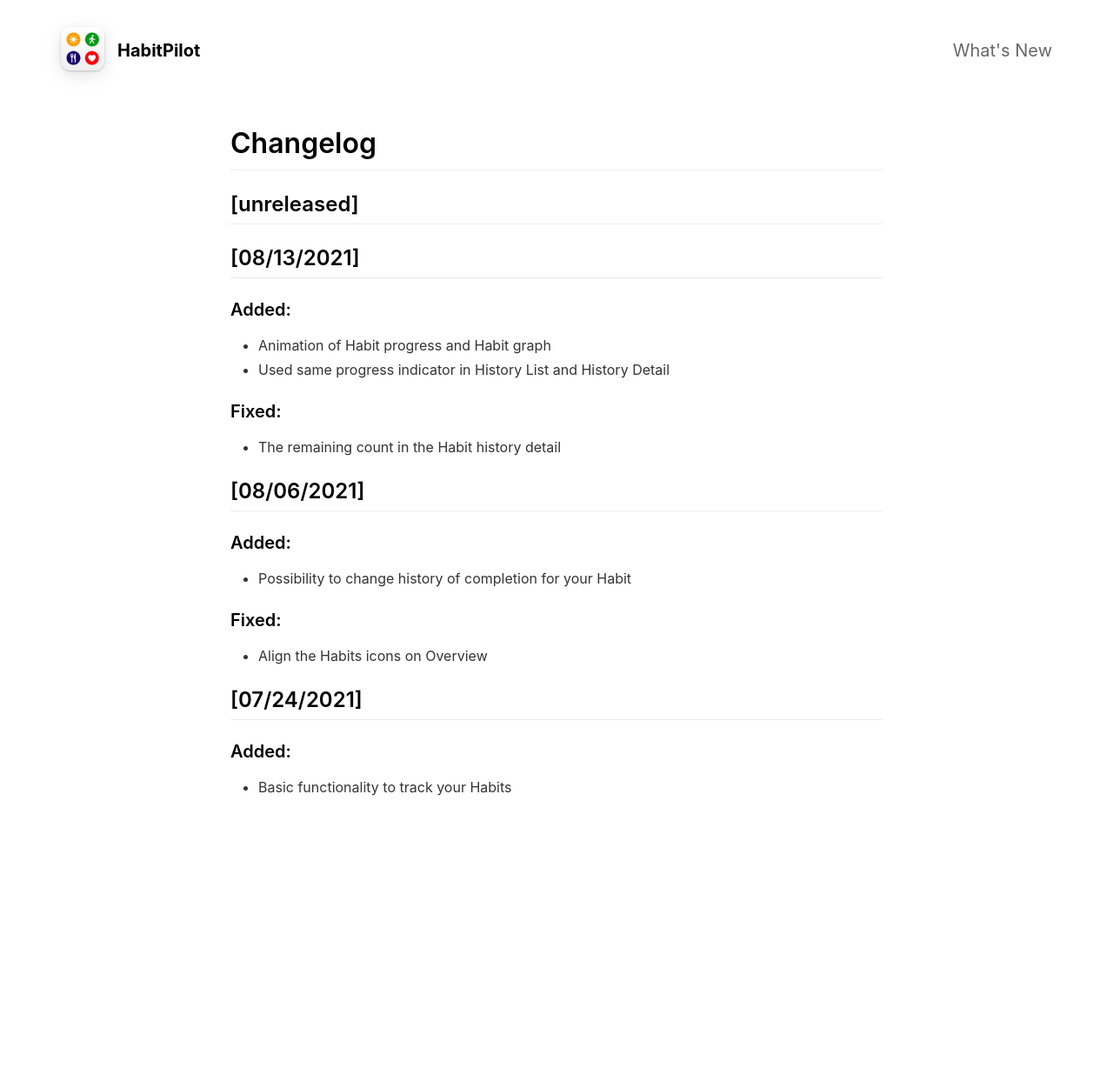
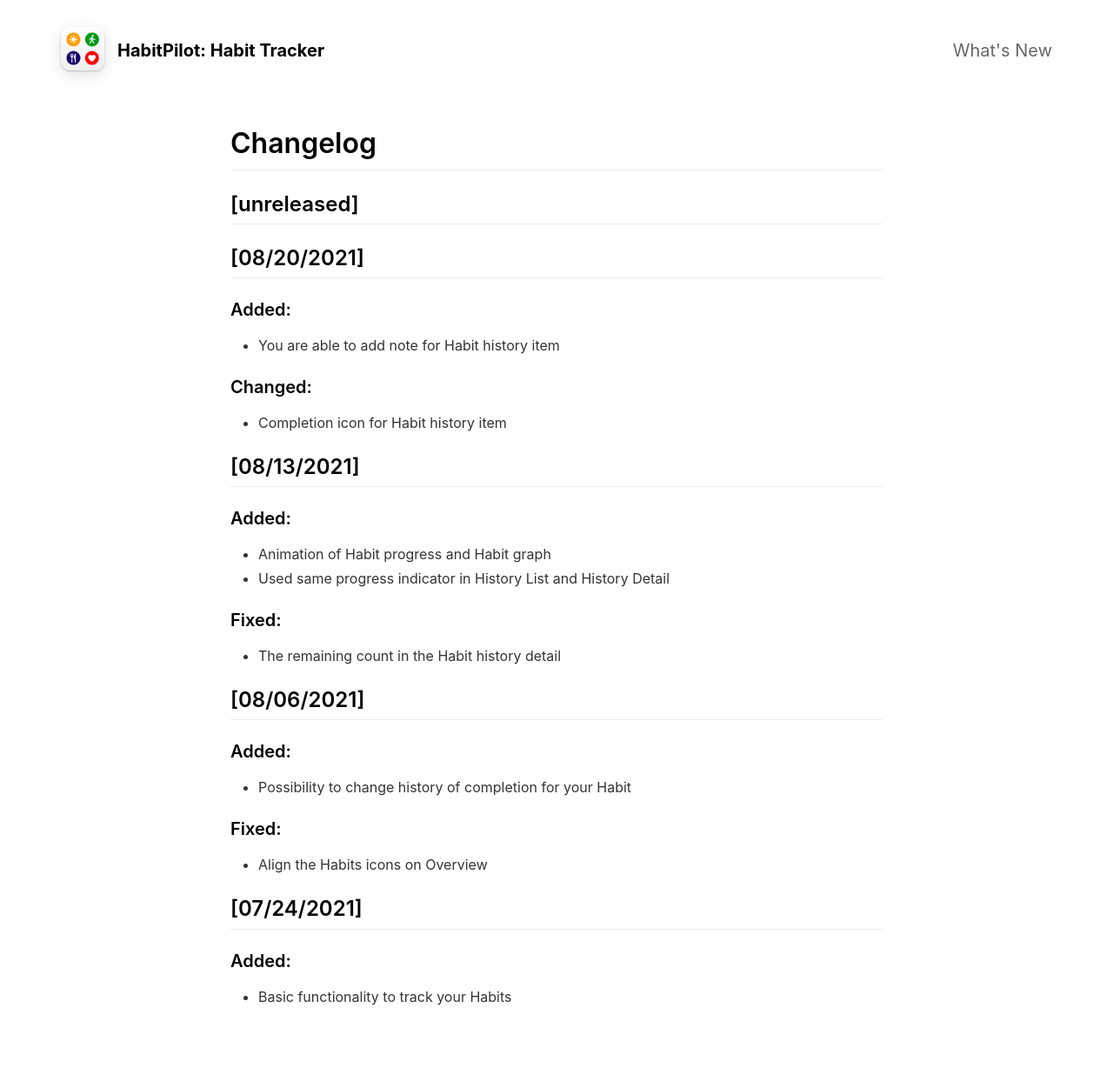
Before and after one commit to VolcanoUniversum/HabitPilot, a Jekyll site: the page built from _pages/changelog.md, in a window 1280 px wide. Shown: the whole page at 87% size. Built offline with Jekyll 4.4.1, drawn with Linux system fonts in a browser that asks for light colours; nearby versions of some CDN libraries; before the commit the page ends 987 px from its top, so only the background shows below that.

Commit message:
Pushed the latest Web to GitHub pages [skip ci]

```diff
--- a/_config.yml
+++ b/_config.yml
@@ -1,5 +1,5 @@
 #page title
-page_title                                : HabitPilot                   # Automatically populates with app name if not set and if iOS app ID is set. Otherwise enter manually.
+page_title                                : "HabitPilot: Habit Tracker"                   # Automatically populates with app name if not set and if iOS app ID is set. Otherwise enter manually.
 
 # App Info
 ios_app_id                                : 1576506049                                # Required. Enter iOS app ID to automatically populate name, price and icons (e.g. 718043190).
@@ -9,7 +9,7 @@ playstore_link                            :
                                                                                       # Or upload your press kit file to assets and set path accordingly (e.g. "assets/your_press_kit.zip").
 
 app_icon                                  : assets/appicon.png                        # Automatically populates if not set and if iOS app ID is set.  Otherwise enter path to icon file manually.
-app_name                                  : HabitPilot                   # Automatically populates if not set and if iOS app ID is set.  Otherwise enter manually.
+app_name                                  : "HabitPilot: Habit Tracker"                   # Automatically populates if not set and if iOS app ID is set.  Otherwise enter manually.
 app_price                                 : Free                                      # Automatically populates if not set and if iOS app ID is set.  Otherwise enter manually.
 app_description                           : Build Habits with pleasure.
 
--- a/_pages/changelog.md
+++ b/_pages/changelog.md
@@ -7,6 +7,14 @@ include_in_header: true
 # Changelog
 
 ## [unreleased]
+
+## [08/20/2021]
+
+### Added:
+- You are able to add note for Habit history item
+
+### Changed:
+- Completion icon for Habit history item
 
 ## [08/13/2021]
 
```
Also changed, not shown: assets/screenshot/yourscreenshot.png, 5 other files.
